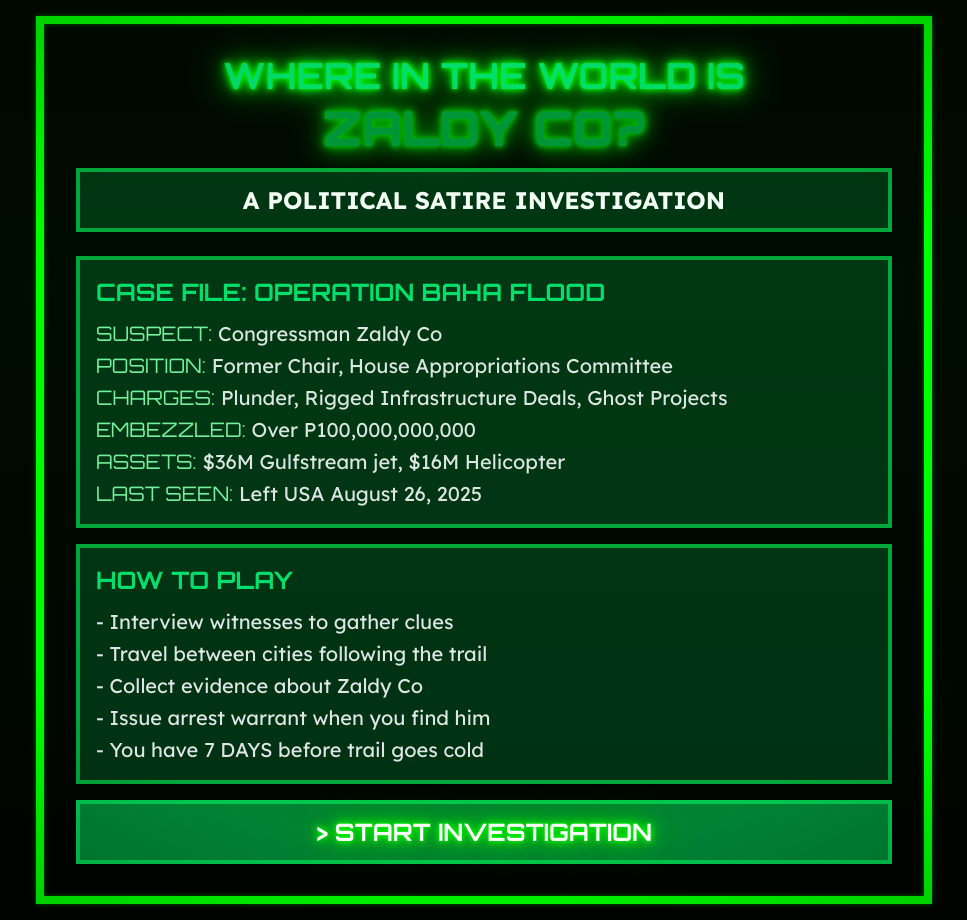
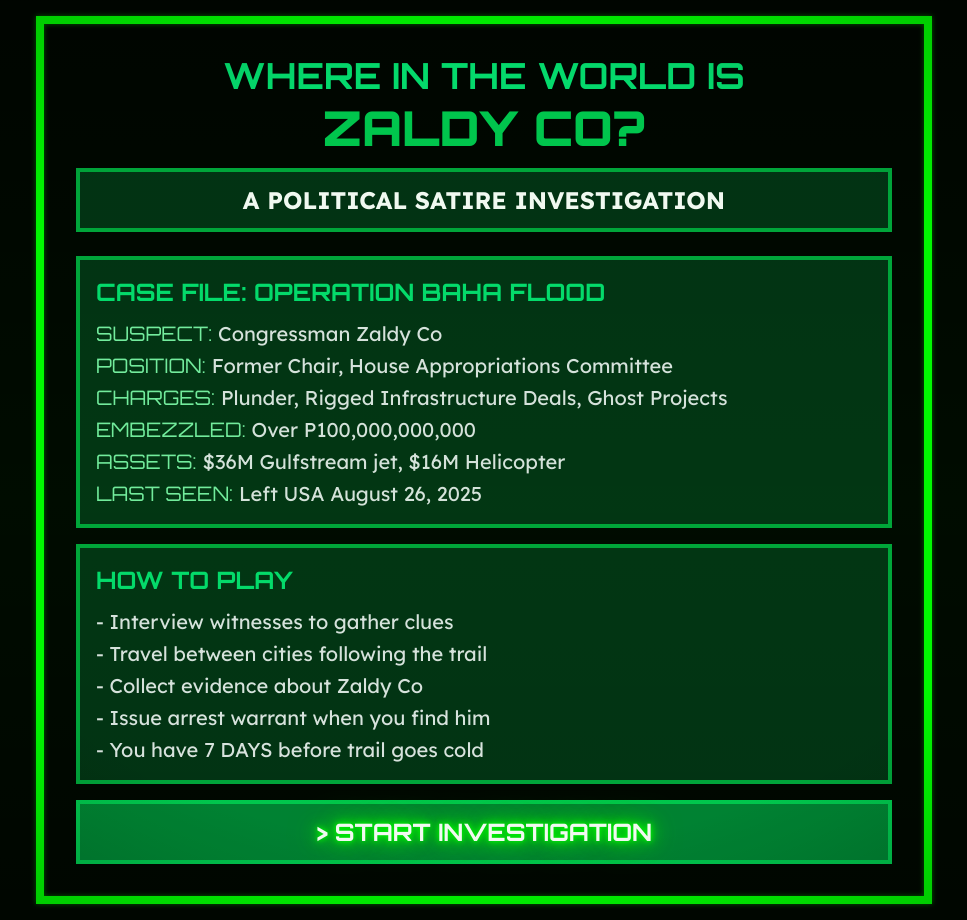
Before and after one commit to jasontorres/where-in-the-world, a React (Vite) app: page / in a window 1280 px wide. Shown: the whole page, without its empty margins (156-1123 px from the left). Built offline with nearby package versions, Linux system fonts and the light colour scheme.

Commit message:
feat: add hot trail indicators and prevent backtracking in travel system

```diff
--- a/src/App.tsx
+++ /dev/null
@@ -1,7 +0,0 @@
-import Game from './components/Game'
-
-function App() {
-  return <Game />
-}
-
-export default App
--- a/src/components/Game.tsx
+++ b/src/components/Game.tsx
@@ -26,6 +26,7 @@ interface Evidence {
 
 interface GameState {
   currentLocation: string;
+  previousLocation: string | null;
   visitedLocations: string[];
   cluesCollected: Clue[];
   daysRemaining: number;
@@ -45,6 +46,7 @@ const ZaldyCoGame = () => {
 
   const [gameState, setGameState] = useState<GameState>({
     currentLocation: "philippines",
+    previousLocation: null,
     visitedLocations: ["philippines"],
     cluesCollected: [],
     daysRemaining: 7,
@@ -157,6 +159,7 @@ const ZaldyCoGame = () => {
     setGameState({
       ...gameState,
       currentLocation: locationKey,
+      previousLocation: gameState.currentLocation,
       visitedLocations: [...gameState.visitedLocations, locationKey],
       daysRemaining: newDays,
       showTravel: false,
@@ -198,10 +201,10 @@ const ZaldyCoGame = () => {
       <div className="min-h-screen bg-black flex items-center justify-center p-4 crt-effect scanline">
         <div className="max-w-4xl w-full bg-black border-8 border-green-500 terminal-border p-8 shadow-2xl">
           <div className="text-center mb-6">
-            <h1 className="text-4xl font-bold mb-2 text-green-400 font-orbitron terminal-glow">
+            <h1 className="text-4xl font-bold mb-2 text-green-400 font-orbitron ">
               WHERE IN THE WORLD IS
             </h1>
-            <h2 className="text-5xl font-black mb-4 text-green-500 font-orbitron terminal-glow animate-pulse">
+            <h2 className="text-5xl font-black mb-4 text-green-500 font-orbitron ">
               ZALDY CO?
             </h2>
             <div className="bg-green-950 border-4 border-green-600 p-3 mb-4">
@@ -306,7 +309,7 @@ const ZaldyCoGame = () => {
         <div className="bg-green-950 border-b-4 border-green-600 p-3">
           <div className="flex justify-between items-center">
             <div>
-              <h1 className="text-3xl font-bold text-green-400 terminal-glow font-orbitron">WHERE IS ZALDY CO?</h1>
+              <h1 className="text-3xl font-bold text-green-400 font-orbitron">WHERE IS ZALDY CO?</h1>
               <p className="text-lg text-gray-400">Independent Commission for Infrastructure</p>
             </div>
             <div className="text-right bg-green-900 border-2 border-green-600 px-4 py-1">
@@ -423,16 +426,31 @@ const ZaldyCoGame = () => {
                   <div className="bg-green-950 border-4 border-green-600 p-3">
                     <h4 className="font-bold mb-2 text-green-400 text-lg font-orbitron">TRAVEL (COST: 1 DAY)</h4>
                     <div className="space-y-2">
-                      {currentLocation.connections.map(locKey => (
+                      {currentLocation.connections
+                        .filter(locKey => locKey !== gameState.previousLocation) // Don't allow going back to previous location
+                        .map(locKey => {
+                          // Check if this location is on the suspect's trail
+                          const isOnTrail = suspect.trail.includes(locKey);
+                          const trailIndex = suspect.trail.indexOf(gameState.currentLocation);
+                          const isNextInTrail = isOnTrail && trailIndex !== -1 && suspect.trail[trailIndex + 1] === locKey;
+
+                          return (
                             <button
                               key={locKey}
                               onClick={() => travelTo(locKey)}
-                          className="w-full text-left bg-black hover:bg-green-900 border-2 border-green-600 p-2 text-base transition-all hover:scale-105"
+                              className={`w-full text-left bg-black hover:bg-green-900 border-2 p-2 text-base transition-all hover:scale-105 ${
+                                isNextInTrail ? 'border-green-400 bg-green-950' : 'border-green-600'
+                              }`}
                             >
-                          <p className="font-bold text-white">&gt; {locations[locKey].name}</p>
+                              <p className="font-bold text-white">
+                                &gt; {locations[locKey].name}
+                                {isNextInTrail && <span className="ml-2 text-green-400 text-xs">● HOT TRAIL</span>}
+                                {isOnTrail && !isNextInTrail && <span className="ml-2 text-yellow-400 text-xs">○ ON TRAIL</span>}
+                              </p>
                               <p className="text-gray-300 text-sm">{locations[locKey].description}</p>
                             </button>
-                      ))}
+                          );
+                        })}
                       <button
                         onClick={() => setGameState({...gameState, showTravel: false})}
                         className="w-full bg-green-900 hover:bg-green-800 text-white py-1 px-2 border-2 border-green-600 text-base"
@@ -446,14 +464,14 @@ const ZaldyCoGame = () => {
                     <div className="space-y-2">
                       <button
                         onClick={() => setGameState({...gameState, showTravel: true})}
-                        className="w-full bg-green-700 hover:bg-green-600 text-white font-bold py-2 px-4 border-4 border-green-500 text-lg transition-all hover:scale-105 terminal-glow font-orbitron"
+                        className="w-full bg-green-700 hover:bg-green-600 text-white font-bold py-2 px-4 border-4 border-green-500 text-lg transition-all hover:scale-105 font-orbitron"
                       >
                         &gt; TRAVEL TO ANOTHER CITY
                       </button>
 
                       <button
                         onClick={attemptArrest}
-                        className="w-full bg-green-700 hover:bg-green-600 text-white font-bold py-2 px-4 border-4 border-green-500 text-lg transition-all hover:scale-105 terminal-glow font-orbitron"
+                        className="w-full bg-green-700 hover:bg-green-600 text-white font-bold py-2 px-4 border-4 border-green-500 text-lg transition-all hover:scale-105 font-orbitron"
                       >
                         &gt; ISSUE ARREST WARRANT
                       </button>
--- a/src/index.css
+++ b/src/index.css
@@ -38,7 +38,7 @@ body {
       0 0 5px var(--terminal-green),
       0 0 10px var(--terminal-green),
       0 0 20px var(--terminal-green),
-      0 0 40px var(--terminal-green-dark);
+      0 0 30px var(--terminal-green-dark);
   }
 
   .terminal-border {
@@ -88,7 +88,7 @@ body {
     );
     background-size: 100% 200%;
     pointer-events: none;
-    animation: scanline-move 8s linear infinite;
+    animation: scanline-move 12s linear infinite;
     z-index: 9;
   }
 
@@ -102,7 +102,7 @@ body {
   }
 
   .crt-effect {
-    animation: flicker 0.15s infinite;
+    animation: flicker 2s infinite;
     position: relative;
   }
 
--- a/src/main.tsx
+++ b/src/main.tsx
@@ -1,10 +1,10 @@
 import { StrictMode } from 'react'
 import { createRoot } from 'react-dom/client'
 import './index.css'
-import App from './App'
+import Game from './components/Game'
 
 createRoot(document.getElementById('root')!).render(
   <StrictMode>
-    <App />
+    <Game />
   </StrictMode>,
 )
```
Lines whose indentation alone changed are shown as unchanged.
